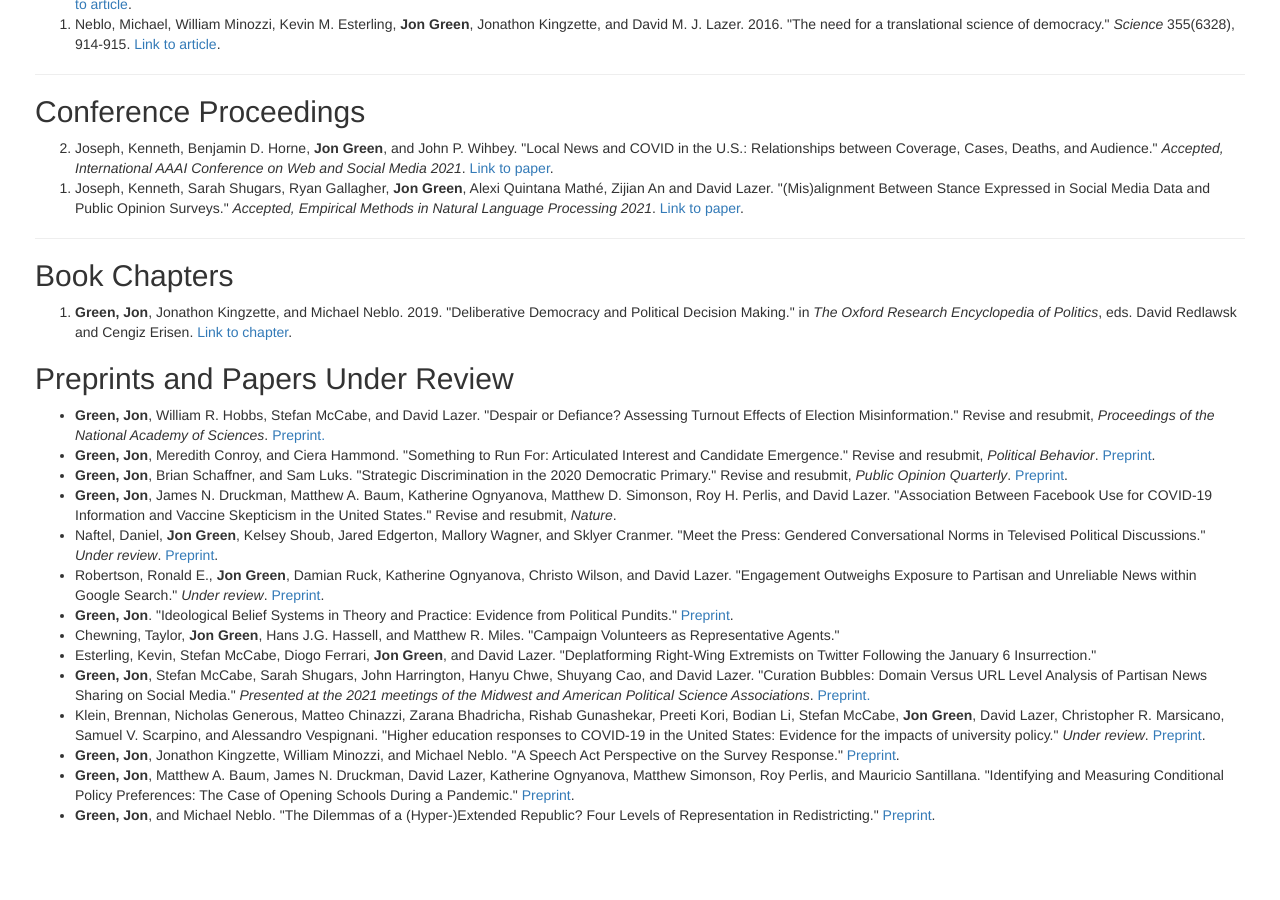
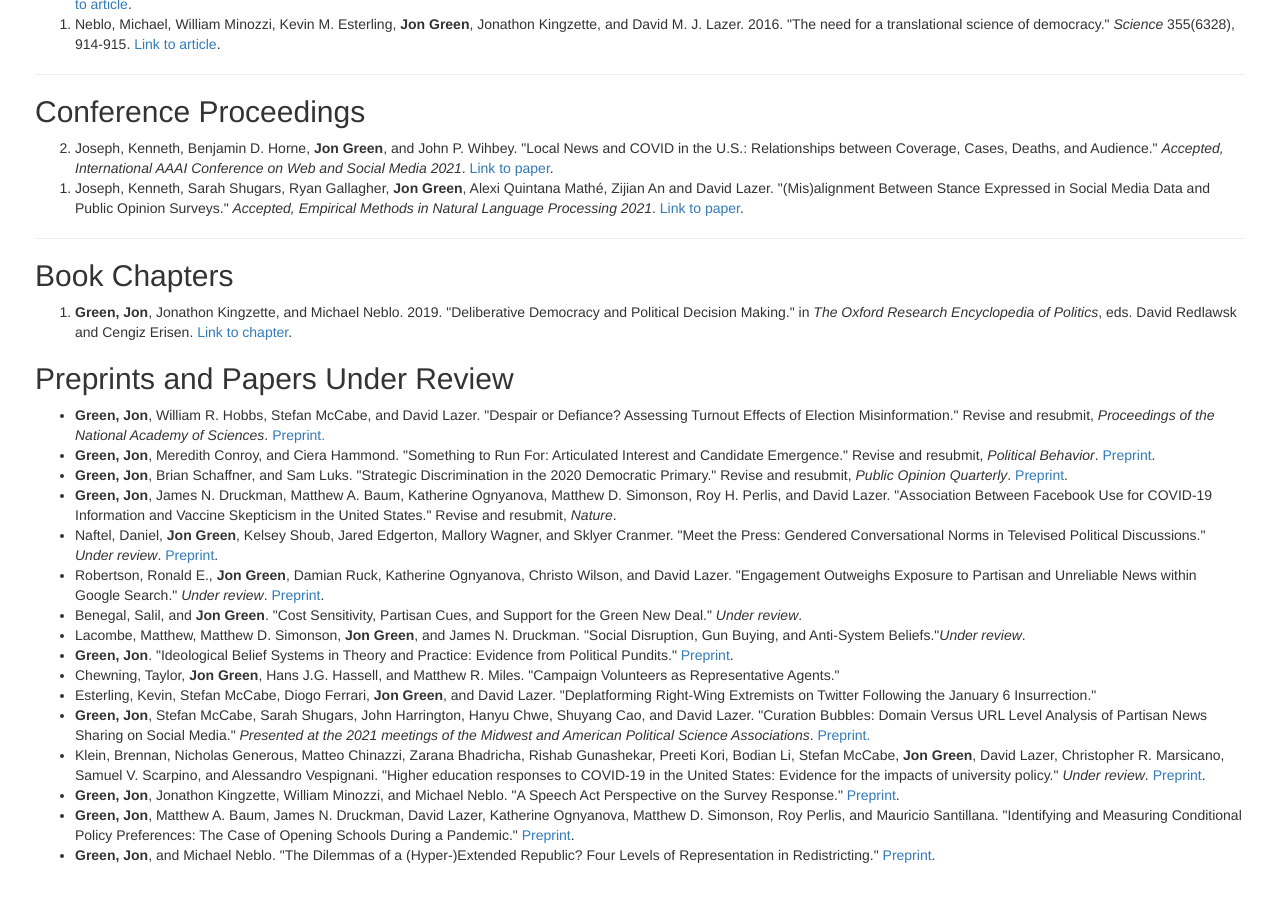
Before and after one commit to jgreen4919/jgreen4919.github.io, a Jekyll site: the page index.html, which Jekyll copies as it is, in a window 1280 px wide and 900 px high, scrolled down 931 px. Built offline with Jekyll 4.4.1, drawn with Linux system fonts in a browser that asks for light colours; before the commit the page ends 1791 px from its top, so only the background shows below that; some of the changed text lies outside the part shown.

Commit message:
gnd and disturbances

```diff
--- a/index.html
+++ b/index.html
@@ -33,7 +33,7 @@
     <hr>
     <h2>Peer-Reviewed Publications</h2>
     <ol reversed>
-    <li> <strong>Green, Jon</strong>, James N. Druckman,  Matthew A. Baum, David Lazer, Katherine Ognyanova, Matthew Simonson, Jennifer Lin, Mauricio Santillana, and Roy Perlis. "Using General Messages to Persuade on a Politicized Scientific Issue." <i>Accepted, British Journal of Political Science</i>. <a href="https://osf.io/7tn4d/">Link to preprint</a>.</li>
+    <li> <strong>Green, Jon</strong>, James N. Druckman,  Matthew A. Baum, David Lazer, Katherine Ognyanova, Matthew D. Simonson, Jennifer Lin, Mauricio Santillana, and Roy Perlis. "Using General Messages to Persuade on a Politicized Scientific Issue." <i>Accepted, British Journal of Political Science</i>. <a href="https://osf.io/7tn4d/">Link to preprint</a>.</li>
     <li> Perlis, Roy H., <strong>Jon Green</strong>, Matthew Simonson, Katherine Ognyanova, Mauricio Santillana, Jennifer Lin, Alexi Quintana, Hanyu Chwe, James Druckman, David Lazer, Matthew Baum, and John Della Volpe. "Association Between Social Media Use and Self-reported Symptoms of Depression in US Adults."<i>JAMA Network Open</i> 4(11): e2136113. <a href="https://pubmed.ncbi.nlm.nih.gov/34812844/">Link to article.</a> </li>
       <li> <strong>Green, Jon</strong>. 2021. "Does Race Stop at the Water's Edge? Elites, the Public, and Support for Foreign Intervention among White U.S. Citizens over Time." <i>Political Science Quarterly</i> 136(2): 339-361. <a href="https://onlinelibrary.wiley.com/doi/abs/10.1002/polq.13168">Link to article</a>.</li>
       	<li> Conroy, Meredith, and <strong>Jon Green</strong>. 2020. "It Takes a Motive: Communal and Agentic Articulated Interest and Candidate Emergence." <i>Political Research Quarterly</i> 73(4): 942-956. <a href="https://journals.sagepub.com/doi/abs/10.1177/1065912920933668">Link to article.</a></li>
@@ -61,13 +61,15 @@
     <li> <strong>Green, Jon</strong>, James N. Druckman, Matthew A. Baum, Katherine Ognyanova, Matthew D. Simonson, Roy H. Perlis, and David Lazer. "Association Between Facebook Use for COVID-19 Information and Vaccine Skepticism in the United States." Revise and resubmit, <i>Nature</i>.</li>
     <li>Naftel, Daniel, <strong>Jon Green</strong>, Kelsey Shoub, Jared Edgerton, Mallory Wagner, and Sklyer Cranmer. "Meet the Press: Gendered Conversational Norms in Televised Political Discussions." <i>Under review</i>. <a href="https://osf.io/my8us/">Preprint</a>.</li>
      <li> Robertson, Ronald E., <strong>Jon Green</strong>, Damian Ruck, Katherine Ognyanova, Christo Wilson, and David Lazer. "Engagement Outweighs Exposure to Partisan and Unreliable News within Google Search."  <i>Under review</i>. <a href="https://arxiv.org/abs/2201.00074">Preprint</a>.</li>
+     <li>Benegal, Salil, and <strong>Jon Green</strong>. "Cost Sensitivity, Partisan Cues, and Support for the Green New Deal." <i>Under review</i>.</li>
+     <li>Lacombe, Matthew, Matthew D. Simonson, <strong>Jon Green</strong>, and James N. Druckman. "Social Disruption, Gun Buying, and Anti-System Beliefs."<i>Under review</i>.</li>
     <li> <strong>Green, Jon</strong>. "Ideological Belief Systems in Theory and Practice: Evidence from Political Pundits." <a href="https://osf.io/2cjse/">Preprint</a>.</li>
    <li>Chewning, Taylor, <strong>Jon Green</strong>, Hans J.G. Hassell, and Matthew R. Miles. "Campaign Volunteers as Representative Agents."</li>
    <li> Esterling, Kevin, Stefan McCabe, Diogo Ferrari, <strong>Jon Green</strong>, and David Lazer. "Deplatforming Right-Wing Extremists on Twitter Following the January 6 Insurrection."</li>
      <li> <strong>Green, Jon</strong>, Stefan McCabe, Sarah Shugars, John Harrington, Hanyu Chwe, Shuyang Cao, and David Lazer. "Curation Bubbles: Domain Versus URL Level Analysis of Partisan News Sharing on Social Media." <i>Presented at the 2021 meetings of the Midwest and American Political Science Associations</i>. <a href="https://osf.io/vbwer/"> Preprint.</a></li>
      <li> Klein, Brennan, Nicholas Generous, Matteo Chinazzi, Zarana Bhadricha, Rishab Gunashekar, Preeti Kori, Bodian Li, Stefan McCabe, <strong>Jon Green</strong>, David Lazer, Christopher R. Marsicano, Samuel V. Scarpino, and Alessandro Vespignani. "Higher education responses to COVID-19 in the United States: Evidence for the impacts of university policy." <i>Under review</i>. <a href="https://www.medrxiv.org/content/10.1101/2021.10.07.21264419v2">Preprint</a>.</li>
            <li> <strong>Green, Jon</strong>, Jonathon Kingzette, William Minozzi, and Michael Neblo. "A Speech Act Perspective on the Survey Response." <a href="https://osf.io/54ysv/">Preprint</a>.</li>
-      <li> <strong>Green, Jon</strong>, Matthew A. Baum, James N. Druckman, David Lazer, Katherine Ognyanova, Matthew Simonson, Roy Perlis, and Mauricio Santillana. "Identifying and Measuring Conditional Policy Preferences: The Case of Opening Schools During a Pandemic." <a href="https://osf.io/zsh8u/">Preprint</a>.</li>
+      <li> <strong>Green, Jon</strong>, Matthew A. Baum, James N. Druckman, David Lazer, Katherine Ognyanova, Matthew D. Simonson, Roy Perlis, and Mauricio Santillana. "Identifying and Measuring Conditional Policy Preferences: The Case of Opening Schools During a Pandemic." <a href="https://osf.io/zsh8u/">Preprint</a>.</li>
       <li> <strong>Green, Jon</strong>, and Michael Neblo. "The Dilemmas of a (Hyper-)Extended Republic? Four Levels of Representation in Redistricting." <a href="https://osf.io/6k7wa/">Preprint</a>.</li>
     </ul>
   </section>
```
Also changed, not shown: 4 other files.
